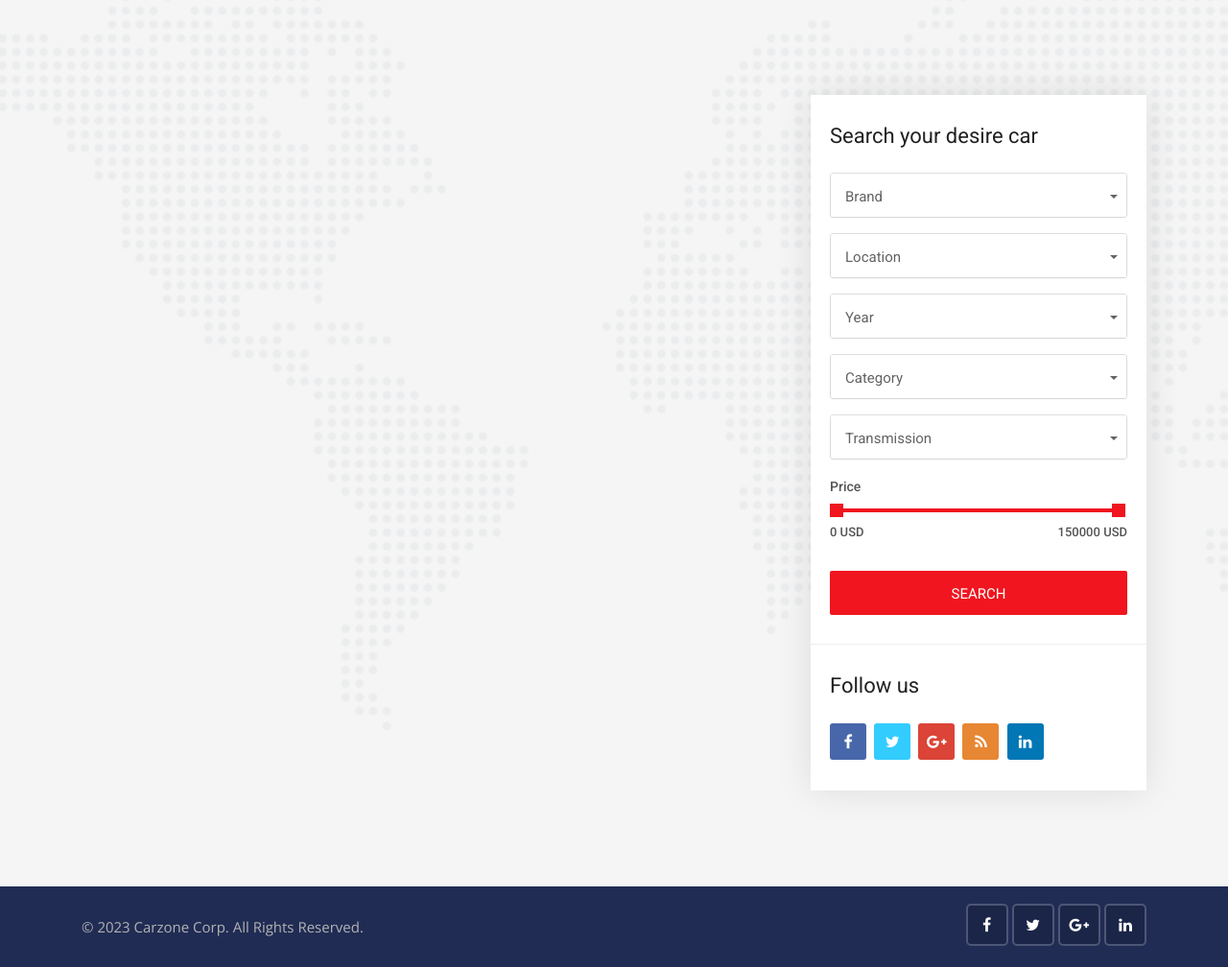
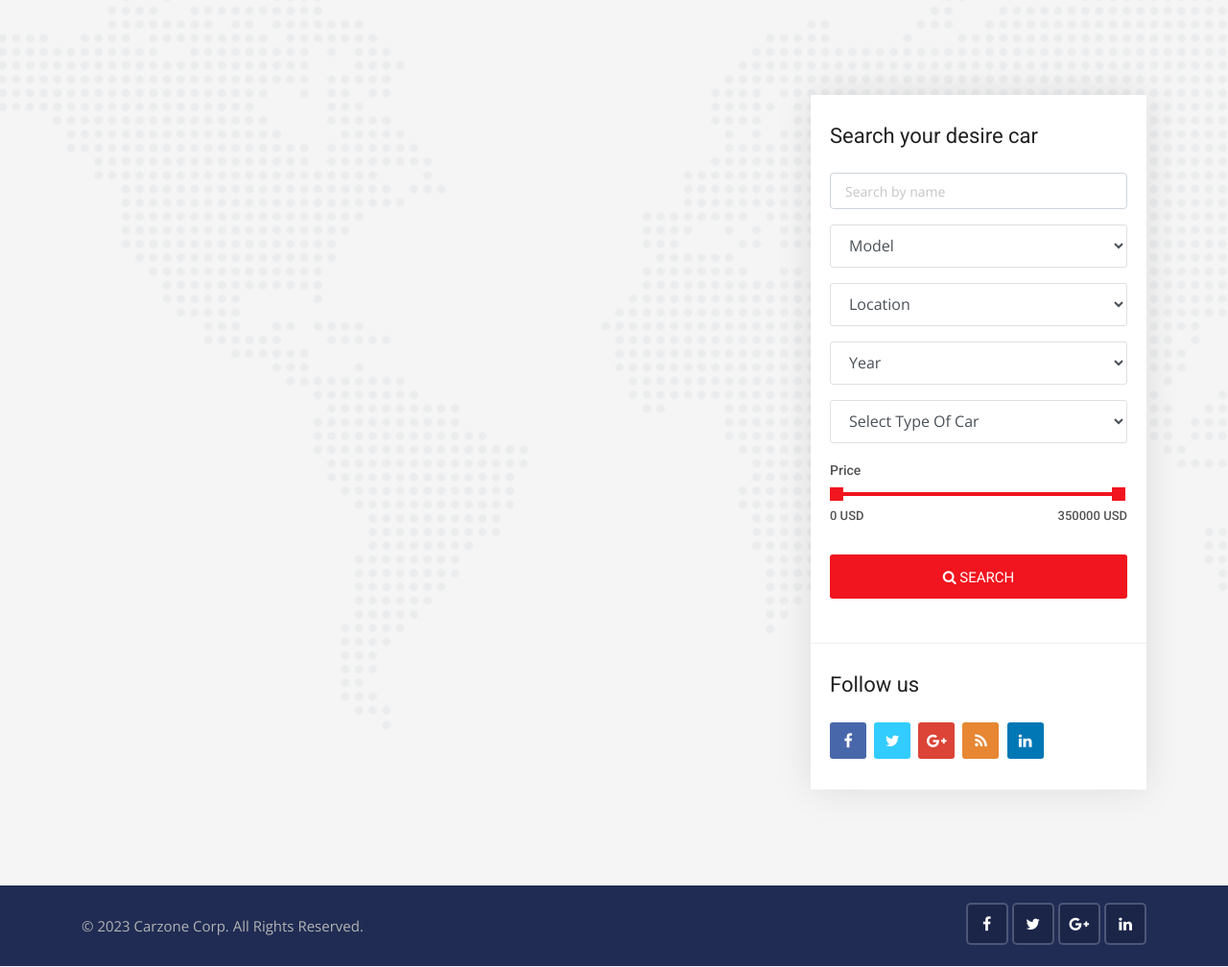
Before and after one commit to luisSantamariaCOL/carzone-djangoproject, a Django app: page /cars/ in a window 1280 px wide. Shown: the part 361-1369 px from the top of the page at 96% size. Run offline with Django 3.2, Linux system fonts and the light colour scheme; data that the repository does not hold is empty; some libraries are stand-ins or nearby versions.

Commit message:
Search Form Functionalities maded

```diff
--- a/cars/views.py
+++ b/cars/views.py
@@ -6,12 +6,26 @@ from django.core.paginator import EmptyPage, PageNotAnInteger, Paginator
 # Create your views here.
 def cars(request):
 
+    # Pendiente: Desarrollar max price dinámico
+
     cars = Car.objects.order_by('-created_date')
-    paginator = Paginator(cars, 2)
+    paginator = Paginator(cars, 4)
     page = request.GET.get('page')
     paged_cars = paginator.get_page(page)
+
+    # for Search Form
+    model_search = Car.objects.values_list('model', flat=True).distinct()
+    city_search = Car.objects.values_list('city', flat=True).distinct()
+    year_search = Car.objects.values_list('year', flat=True).distinct()
+    body_style_search = Car.objects.values_list('body_style', flat=True).distinct()
+
+
     data = {
         'cars': paged_cars,
+        'model_search': model_search,
+        'city_search': city_search,
+        'year_search': year_search,
+        'body_style_search': body_style_search,
     }
 
     return render(request, 'cars/cars.html', data)
@@ -26,16 +40,56 @@ def car_detail(request, id):
     return render(request, 'cars/car_detail.html', data)
 
 def search(request):
+    # Pendiente: Desarrollar max price dinámico
 
     cars = Car.objects.order_by('-created_date')
+
+    # for Search Form
+    model_search = Car.objects.values_list('model', flat=True).distinct()
+    city_search = Car.objects.values_list('city', flat=True).distinct()
+    year_search = Car.objects.values_list('year', flat=True).distinct()
+    body_style_search = Car.objects.values_list('body_style', flat=True).distinct()
+    transmission_search = Car.objects.values_list('transmission', flat=True).distinct()
 
     if 'keyword' in request.GET:
         keyword = request.GET['keyword']
         if keyword:
             cars = cars.filter(description__icontains=keyword) # filter by description
 
+    if 'model' in request.GET:
+        model = request.GET['model']
+        if model:
+            cars = cars.filter(model__iexact=model) # filter by exact model value
+
+    if 'city' in request.GET:
+        city = request.GET['city']
+        if city:
+            cars = cars.filter(city__iexact=city)
+
+    if 'year' in request.GET:
+        year = request.GET['year']
+        if year:
+            cars = cars.filter(year__iexact=year)
+
+    if 'body_style' in request.GET:
+        body_style = request.GET['body_style']
+        if body_style:
+            cars = cars.filter(body_style__iexact=body_style)
+
+    if 'min_price' in request.GET:
+        min_price = request.GET['min_price']
+        max_price = request.GET['max_price']
+
+        if max_price:
+            cars = cars.filter(price__gte=min_price, price__lte=max_price)
+
     data = {
         'cars': cars,
+        'model_search': model_search,
+        'city_search': city_search,
+        'year_search': year_search,
+        'body_style_search': body_style_search,
+        'transmission_search': transmission_search,
     }
 
 
--- a/templates/cars/cars.html
+++ b/templates/cars/cars.html
@@ -141,64 +141,51 @@
                     <!-- Advanced search start -->
                     <div class="widget advanced-search2">
                         <h3 class="sidebar-title">Search your desire car</h3>
-                        <form method="GET">
+                        <form action="{% url 'cars:search' %}" method="">
                             <div class="form-group">
-                                <select class="selectpicker search-fields" name="brand">
-                                    <option>Brand</option>
-                                    <option>Any</option>
-                                    <option>New</option>
-                                    <option>Semi-New</option>
-                                    <option>Damaged</option>
-                                    <option>Used</option>
+                                <input type="text" name="keyword" placeholder="Search by name" class="form-control">
+                            </div>
+                            <div class="form-group">
+                                <select class="form-control search-fields" name="model">
+                                    <option selected="true" disabled="disabled">Model</option>
+                                    {% for model in model_search %}
+                                        <option value="{{model}}">{{model}}</option>
+                                    {% endfor %}
                                 </select>
                             </div>
                             <div class="form-group">
-                                <select class="selectpicker search-fields" name="location">
-                                    <option>Location</option>
-                                    <option>United States</option>
-                                    <option>United Kingdom</option>
-                                    <option>American Samoa</option>
-                                    <option>Belgium</option>
-                                    <option>Cameroon</option>
-                                    <option>Canada</option>
+                                <select class="form-control search-fields" name="city">
+                                    <option selected="true" disabled="disabled">Location</option>
+                                    {% for city in city_search %}
+                                        <option value="{{city}}">{{city}}</option>
+                                    {% endfor %}
                                 </select>
                             </div>
                             <div class="form-group">
-                                <select class="selectpicker search-fields" name="year">
-                                    <option>Year</option>
-                                    <option>2016</option>
-                                    <option>2017</option>
-                                    <option>2018</option>
-                                    <option>2019</option>
-                                    <option>2020</option>
+                                <select class="form-control search-fields" name="year">
+                                    <option selected="true" disabled="disabled">Year</option>
+                                    {% for year in year_search %}
+                                        <option value="{{year}}">{{year}}</option>
+                                    {% endfor %}
                                 </select>
                             </div>
                             <div class="form-group">
-                                <select class="selectpicker search-fields" name="category">
-                                    <option>Category</option>
-                                    <option>Luxury Car</option>
-                                    <option>Pickup Truck</option>
-                                    <option>Minivan</option>
-                                    <option>Truck</option>
-                                    <option>Sports Car</option>
-                                    <option>Wagon</option>
-                                </select>
-                            </div>
-                            <div class="form-group">
-                                <select class="selectpicker search-fields" name="transmission">
-                                    <option>Transmission</option>
-                                    <option>Automatic</option>
-                                    <option>Manual</option>
-                                    <option>Tiptronic</option>
+                                <select class="form-control search-fields" name="body_style">
+                                    <option selected="true" disabled="disabled">Select Type Of Car</option>
+                                    {% for body_style in body_style_search %}
+                                        <option value="{{body_style}}">{{body_style}}</option>
+                                    {% endfor %}
                                 </select>
                             </div>
                             <div class="range-slider clearfix">
-                                <label>Price</label>
-                                <div data-min="0" data-max="150000"  data-min-name="min_price" data-max-name="max_price" data-unit="USD" class="range-slider-ui ui-slider" aria-disabled="false"></div>
-                                <div class="clearfix"></div>
-                            </div>
-                            <div class="form-group mb-0">
-                                <button class="search-button btn">Search</button>
+                                            <label>Price</label>
+                                            <div data-min="0" data-max="350000"  data-min-name="min_price" data-max-name="max_price" data-unit="USD" class="range-slider-ui ui-slider" aria-disabled="false"></div>
+                                            <div class="clearfix"></div>
+                                        </div>
+                            <div class="form-group">
+                                <button class="btn btn-block button-theme btn-md">
+                                    <i class="fa fa-search"></i> Search
+                                </button>
                             </div>
                         </form>
                     </div>
```
Also changed, not shown: pages/views.py (+11 -0 lines), templates/cars/search.html (+23 -33 lines), templates/pages/home.html (+21 -33 lines).
